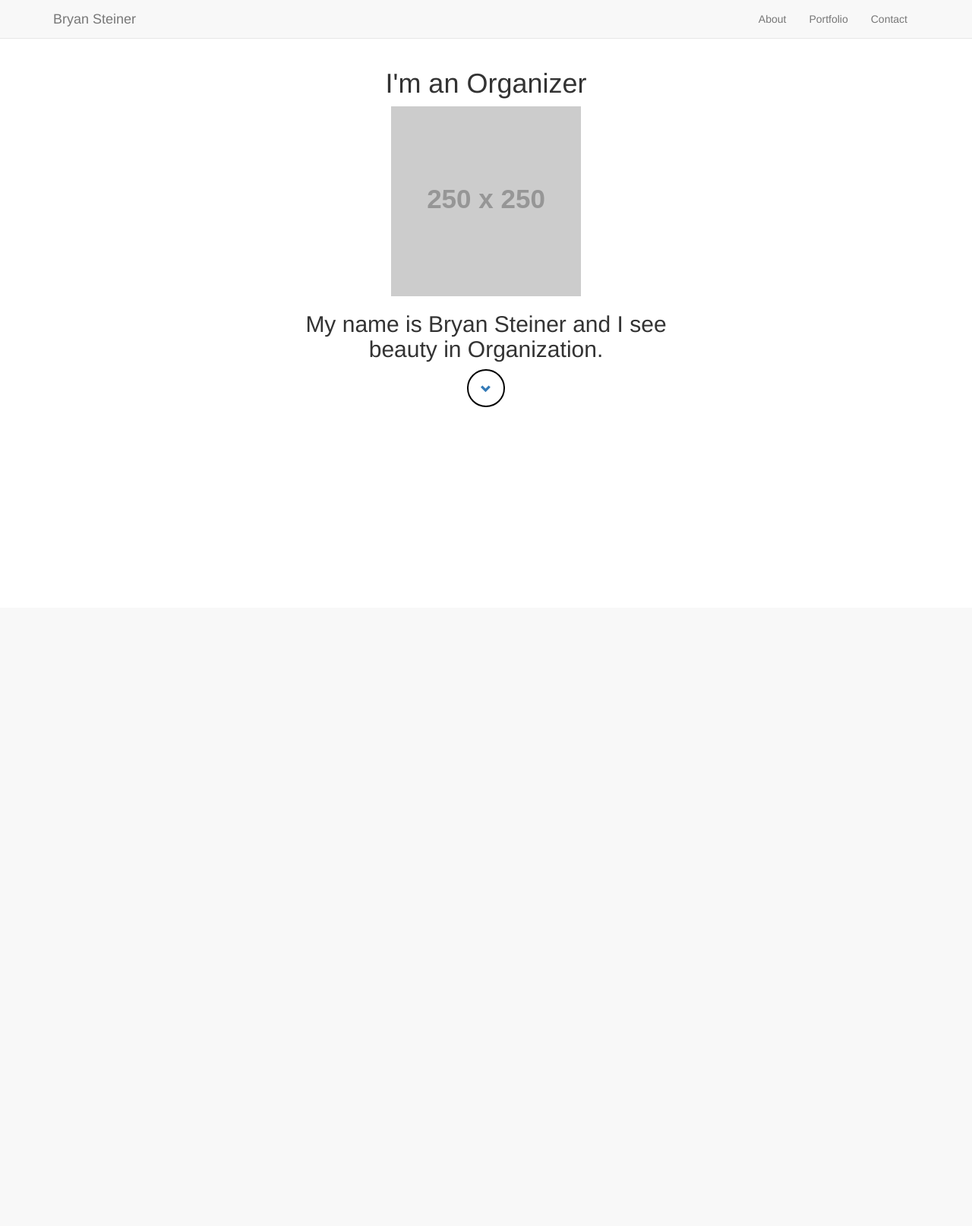
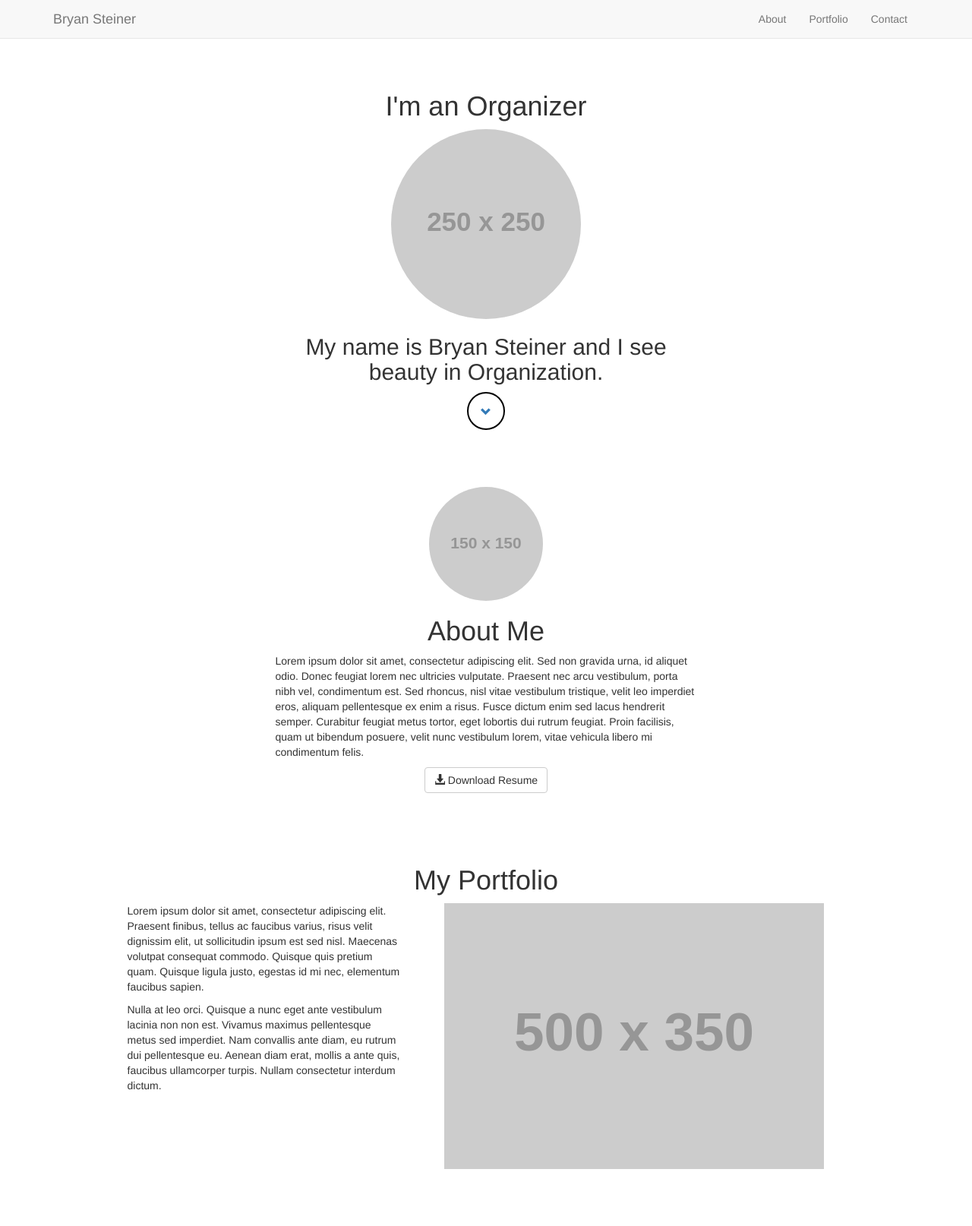
Before and after one commit to bryansteiner/Portfolio, a PHP site: page / in a window 1280 px wide. Shown: the whole page at 76% size. Before the commit the page ends 536 px from the top, so only its background shows below. Run offline with PHP 8.4, Linux system fonts and the light colour scheme; grey boxes labelled with a size stand in for pictures from a placeholder-image service; some libraries are stand-ins or nearby versions.

Commit message:
Progress

```diff
--- a/css/custom.css
+++ b/css/custom.css
@@ -1,15 +1,16 @@
+/*All Pages*/
 body {
-	padding-top: 70px;
-	text-align: center;
+	padding-top: 100px;
 }
 
 .center {
+  text-align: center;
 	display: block;
 	margin-left: auto;
 	margin-right: auto;
 }
 
-.btn-circle {
+.btn-circle-md {
   width: 50px;
   height: 50px;
   line-height: 50px;
@@ -18,3 +19,42 @@ body {
   border-width: 2px;
   border-color: black;
 }
+
+.btn-circle-lg {
+  width: 75px;
+  height: 75px;
+  line-height: 50px;
+  padding: 0;
+  border-radius: 50%;
+  border-width: 2px;
+  border-color: black;
+}
+
+.img-circle {
+  border-radius: 50%;
+}
+
+/*End All Pages*/
+
+/*Main Page*/
+.main {
+}
+/*End Main Page*/
+
+/*About Page*/
+.about {
+  margin-top: 75px;
+}
+/*End About Page*/
+
+/*Portfolio Page*/
+.portfolio {
+  margin-top: 75px;
+}
+/*End Portfolio Page*/
+
+/*Contact Page*/
+.contact {
+  margin-top: 75px;
+}
+/*End Contact Page*/
--- a/index.html
+++ b/index.html
@@ -35,53 +35,63 @@
 		</nav>
 		<!-- End Navbar -->
 
-		<!-- Home Page -->
-		<div class="container">
+		<!-- Main Page -->
+		<div class="container main">
 			<div class="row">
-				<div class="col-xs-offset-1 col-xs-10 col-sm-offset-3 col-sm-6 col-md-offset-3 col-md-6">
-					<h1>I'm an Organizer</h1>
-				</div>
-			</div>
-			<div class="row">
-				<div class="col-xs-offset-1 col-xs-10 col-sm-offset-3 col-sm-6 col-md-offset-3 col-md-6">
-					<img class="img-responsive center" src="http://placehold.it/250x250">
-				</div>
-			</div>
-			<div class="row">
-				<div class="col-xs-offset-1 col-xs-10 col-sm-offset-3 col-sm-6 col-md-offset-3 col-md-6">
-					<h2>My name is Bryan Steiner and I see beauty in Organization.</h2>
-				</div>
-			</div>
-			<div class="row">
-				<div class="col-xs-offset-1 col-xs-10 col-sm-offset-3 col-sm-6 col-md-offset-3 col-md-6">
-					<a class="btn btn-circle" href="#" role="button"><span class="glyphicon glyphicon-chevron-down" aria-hidden="true"></span></a>
+				<div class="col-xs-12 col-sm-offset-2 col-sm-8 col-md-offset-3 col-md-6">
+					<h1 class="center">I'm an Organizer</h1>
+					<img class="img-responsive img-circle center" src="http://placehold.it/250x250">
+					<h2 class="center">My name is Bryan Steiner and I see beauty in Organization.</h2>
+					<a class="btn btn-circle-md center" href="#" role="button"><span class="glyphicon glyphicon-chevron-down" aria-hidden="true"></span></a>
 				</div>
 			</div>
 		</div>
-		<!-- End Home Page -->
+		<!-- End Main Page -->
 
 		<!-- About Page -->
-		<div class="container">
+		<div class="container about">
+			<div class="row">
+				<div class="col-xs-offset-1 col-xs-10 col-sm-offset-3 col-sm-6 col-md-offset-3 col-md-6">
+					<img class="img-responsive img-circle center" src="http://placehold.it/150x150">
+					<h1 class="center">About Me</h1>
+					<p>
+						Lorem ipsum dolor sit amet, consectetur adipiscing elit. Sed non gravida urna, id aliquet odio. Donec feugiat lorem nec ultricies vulputate. Praesent nec arcu vestibulum, porta nibh vel, condimentum est. Sed rhoncus, nisl vitae vestibulum tristique, velit leo imperdiet eros, aliquam pellentesque ex enim a risus. Fusce dictum enim sed lacus hendrerit semper. Curabitur feugiat metus tortor, eget lobortis dui rutrum feugiat. Proin facilisis, quam ut bibendum posuere, velit nunc vestibulum lorem, vitae vehicula libero mi condimentum felis.
+					</p>
+					<div class="center">
+						<a class="btn btn-default" href="#" role="button"><span class="glyphicon glyphicon-download-alt"></span> Download Resume</a>
+					</div>
+				</div>
+			</div>
 		</div>
 		<!-- End About Page -->
 
 		<!-- Portfolio Page -->
-		<div class="container">
+		<div class="container portfolio">
+			<div class="row">
+				<div class="col-xs-offset-1 col-xs-10 col-sm-offset-2 col-sm-8 col-md-offset-3 col-md-6">
+					<h1 class="center">My Portfolio</h1>
+				</div>
+			</div>
+			<div class="row">
+				<div class="col-sm-offset-1 col-sm-4 col-md-offset-1 col-md-4">
+					<p>
+						Lorem ipsum dolor sit amet, consectetur adipiscing elit. Praesent finibus, tellus ac faucibus varius, risus velit dignissim elit, ut sollicitudin ipsum est sed nisl. Maecenas volutpat consequat commodo. Quisque quis pretium quam. Quisque ligula justo, egestas id mi nec, elementum faucibus sapien.
+					</p>
+					<p>
+						Nulla at leo orci. Quisque a nunc eget ante vestibulum lacinia non non est. Vivamus maximus pellentesque metus sed imperdiet. Nam convallis ante diam, eu rutrum dui pellentesque eu. Aenean diam erat, mollis a ante quis, faucibus ullamcorper turpis. Nullam consectetur interdum dictum.
+					</p>
+				</div>
+				<div class="col-sm-6 col-md-6">
+					<img class="img-responsive center" src="http://placehold.it/500x350">
+				</div>
+			</div>
 		</div>
 		<!-- End Portfolio Page -->
 
 		<!-- Contact Page -->
-		<div class="container">
+		<div class="container contact">
 		</div>
 		<!-- End Contact Page -->
-
-
-
-
-
-
-
-
 
 		<!-- jQuery (necessary for Bootstrap's JavaScript plugins) -->
 	    <script src="https://ajax.googleapis.com/ajax/libs/jquery/1.11.2/jquery.min.js"></script>
```
Also changed, not shown: imgs/initials.jpg (added).
